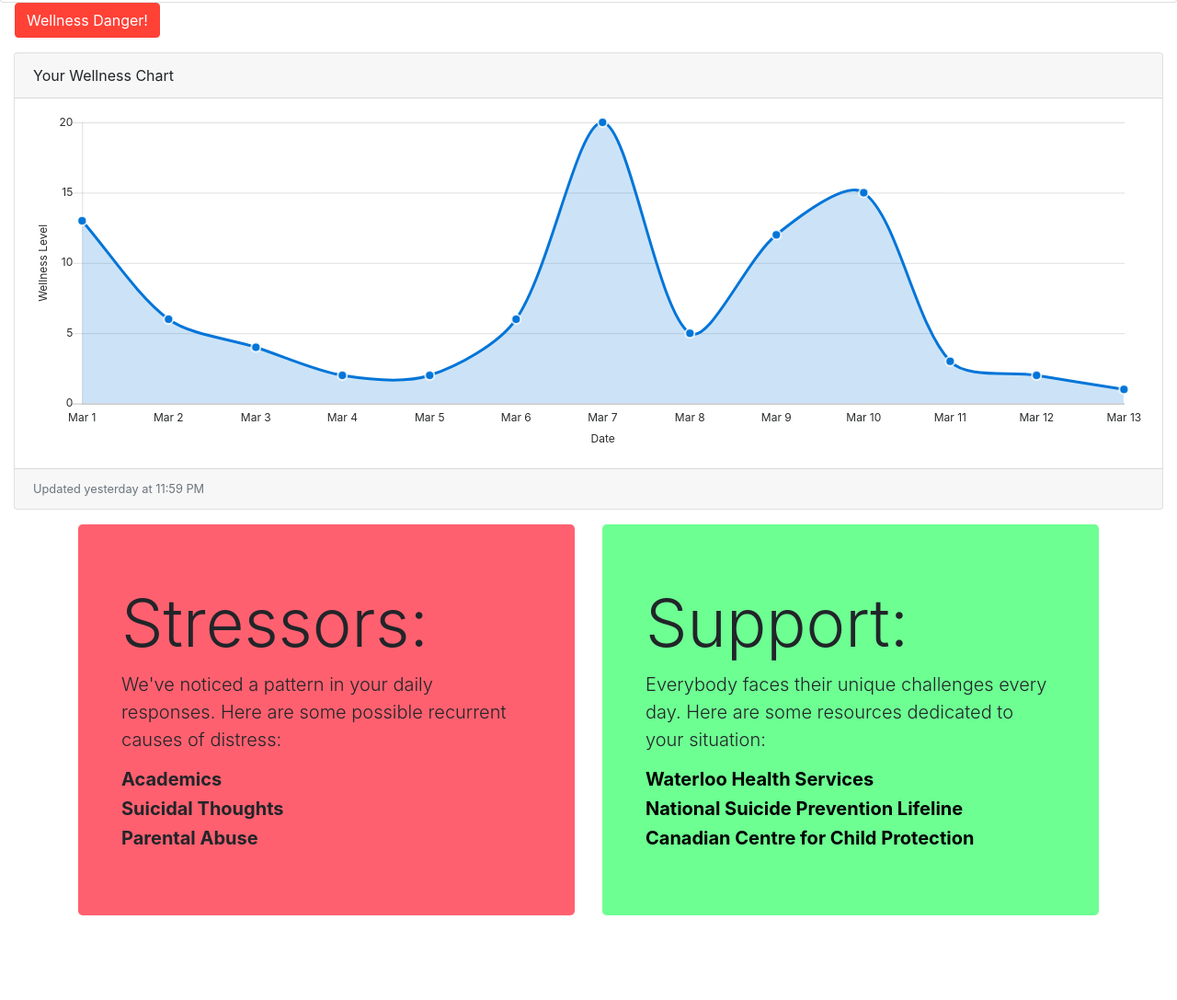
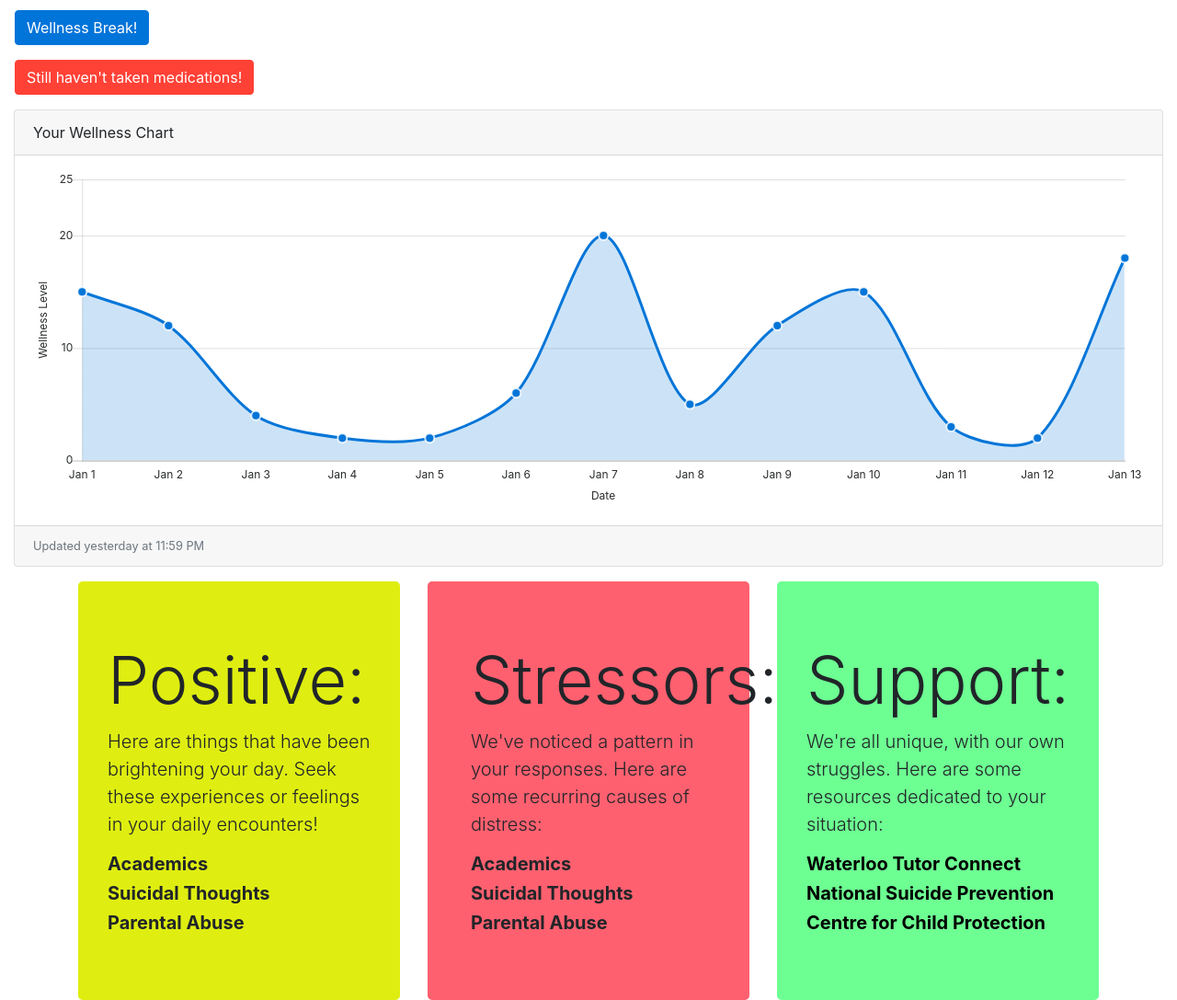
Before and after one commit to esun1999/StarterHacks2019, a website: page index.html in a window 1280 px wide. Shown: the part 1181-2268 px from the top of the page at 92% size. Before the commit the page ends 2176 px from the top, so only its background shows below. Drawn offline with nearby package versions, Linux system fonts and the light colour scheme.

Commit message:
Added still medications modal, positive words card

```diff
--- a/dashboard/js/demo/chart-area-demo.js
+++ b/dashboard/js/demo/chart-area-demo.js
@@ -7,7 +7,7 @@ var ctx = document.getElementById("myAreaChart");
 var myLineChart = new Chart(ctx, {
   type: 'line',
   data: {
-    labels: ["Mar 1", "Mar 2", "Mar 3", "Mar 4", "Mar 5", "Mar 6", "Mar 7", "Mar 8", "Mar 9", "Mar 10", "Mar 11", "Mar 12", "Mar 13"],
+    labels: ["Jan 1", "Jan 2", "Jan 3", "Jan 4", "Jan 5", "Jan 6", "Jan 7", "Jan 8", "Jan 9", "Jan 10", "Jan 11", "Jan 12", "Jan 13"],
     datasets: [{
       label: "Level",
       lineTension: 0.3,
@@ -20,7 +20,7 @@ var myLineChart = new Chart(ctx, {
       pointHoverBackgroundColor: "rgba(2,117,216,1)",
       pointHitRadius: 50,
       pointBorderWidth: 2,
-      data: [13, 6, 4, 2, 2, 6, 20, 5, 12, 15, 3, 2, 1],
+      data: [15, 12, 4, 2, 2, 6, 20, 5, 12, 15, 3, 2, 18],
     }],
   },
   options: {
@@ -47,7 +47,7 @@ var myLineChart = new Chart(ctx, {
         },
         ticks: {
           min: 0,
-          max: 20,
+          max: 25,
           maxTicksLimit: 5
         },
         gridLines: {
--- a/index.html
+++ b/index.html
@@ -11,7 +11,7 @@
 
 <body>
     <!-- Navigation Bar Template -->
-    <nav class="navbar navbar-expand-sm navbar-dark bg-dark">
+    <nav class="navbar navbar-expand-sm navbar-dark bg-primary fixed-top">
         <a href="#" class="navbar-brand">Wellness Daily</a>
         <button class="navbar-toggler" data-toggle="collapse" data-target="#navbarMenu">
             <span class="navbar-toggler-icon"></span>
@@ -37,7 +37,7 @@
             </ul>
         </div>
     </nav>
-    <div class="jumbotron" id="main-banner">
+    <div class="jumbotron bg-light" id="main-banner">
       <h1 class="display-4">January 13th, 2019</h1>
       <p class="lead"><i>"A healing model is defined by what you are becoming, not what you've been through. Lived experience is not a scar, it's a gift." - Louis Sorin</i></p>
     </div>
@@ -83,7 +83,7 @@
             </div>
         </div>
     </div>
-    <label for="stresses"><b>Rate how heavily you were affected by the following disorders:</b></label>
+    <label for="stresses"><b>Rate how heavily you were affected by the following disorders (1 = not at all, 5 = very strong):</b></label>
     <div class="form-check">
         <div class="row">
             <div class="col">
@@ -232,22 +232,40 @@
 </div>
 <div class="row">
     <div class="col">
-        <button id="danger" type="button" class="btn btn-danger" data-toggle="modal" data-target="#after-submit">Wellness Danger!</button>
+        <button id="danger" type="button" class="btn btn-primary" data-toggle="modal" data-target="#after-submit">Wellness Break!</button>
     </div>
 </div>
 <div class="modal fade" id="after-submit">
     <div class="modal-dialog">
         <div class="modal-content">
             <div class="modal-header">
-                <h2 class="modal-title">Let's talk about it!</h2>
+                <h2 class="modal-title">Just for you!</h2>
                 <button type="button" class="close" data-dismiss="modal"><span>&times;</span></button>
             </div>
             <div class="modal-body">
-                <p>We remembered you love dogs.. here's a picture!</p>
+                <p>We remembered you love dogs.. here's a cool picture!</p>
                 <img src="dog.jpg" alt="Dog">
-                <p>Contact Dr. House to schedule a meeting.</p>
-                <p>Also, check out Resources in the navigation bar for more info!</p>
-                <p>It gets better.</p>
+                <p>Always remember, it gets better.</p>
+            </div>
+        </div>
+    </div>
+</div>
+<div class="row">
+    <div class="col">
+        <button id="takeMeds" type="button" class="btn btn-danger" data-toggle="modal" data-target="#after-submit">Still haven't taken medications!</button>
+    </div>
+</div>
+<div class="modal fade" id="after-submit">
+    <div class="modal-dialog">
+        <div class="modal-content">
+            <div class="modal-header">
+                <h2 class="modal-title">Just for you!</h2>
+                <button type="button" class="close" data-dismiss="modal"><span>&times;</span></button>
+            </div>
+            <div class="modal-body">
+                <p>We remembered you love dogs.. here's a cool picture!</p>
+                <img src="dog.jpg" alt="Dog">
+                <p>Always remember, it gets better.</p>
             </div>
         </div>
     </div>
@@ -268,28 +286,40 @@
 </div>
     <div class="container">
         <div class="row">
-            <div class="col">
-                <div class="jumbotron" id="stressors">
-                  <div class="container">
-                    <h1 class="display-3">Stressors:</h1>
-                    <p class="lead">We've noticed a pattern in your daily responses. Here are some possible recurrent causes of distress: </p>
+            <div class="col-4">
+                <div class="jumbotron" id="positive">
+                  <div class="fluid-container">
+                    <h1 class="display-3">Positive:</h1>
+                    <p class="lead">Here are things that have been brightening your day. Seek these experiences or feelings in your daily encounters!</p>
                     <h2 class="lead font-weight-bold">Academics</h2>
                     <h2 class="lead font-weight-bold">Suicidal Thoughts</h2>
                     <h2 class="lead font-weight-bold">Parental Abuse</h2>
                   </div>
                 </div>
             </div>
-            <div class="col">
-                <div class="jumbotron" id="support">
+            <div class="col-4">
+                <div class="jumbotron" id="stressors">
                   <div class="container">
-                    <h1 class="display-3">Support:</h1>
-                    <p class="lead">Everybody faces their unique challenges every day. Here are some resources dedicated to your situation: </p>
-                    <h2 class="lead font-weight-bold"><a href="https://uwaterloo.ca/campus-wellness/health-services" target="_blank">Waterloo Health Services</a></h2>
-                    <h2 class="lead font-weight-bold"><a href="https://suicidepreventionlifeline.org/" target="_blank">National Suicide Prevention Lifeline</a></h2>
-                    <h2 class="lead font-weight-bold"><a href="https://www.protectchildren.ca/en/" target="_blank">Canadian Centre for Child Protection</a></h2>
+                    <h1 class="display-3">Stressors:</h1>
+                    <p class="lead">We've noticed a pattern in your responses. Here are some recurring causes of distress: </p>
+                    <h2 class="lead font-weight-bold">Academics</h2>
+                    <h2 class="lead font-weight-bold">Suicidal Thoughts</h2>
+                    <h2 class="lead font-weight-bold">Parental Abuse</h2>
                   </div>
                 </div>
             </div>
+            <div class="col-4">
+                <div class="jumbotron" id="support">
+                  <div class="fluid-container">
+                    <h1 class="display-3">Support:</h1>
+                    <p class="lead">We're all unique, with our own struggles. Here are some resources dedicated to your situation: </p>
+                    <h2 class="lead font-weight-bold"><a href="https://uwaterloo.ca/student-success/tutor-connect" target="_blank">Waterloo Tutor Connect</a></h2>
+                    <h2 class="lead font-weight-bold"><a href="https://suicidepreventionlifeline.org/" target="_blank">National Suicide Prevention</a></h2>
+                    <h2 class="lead font-weight-bold"><a href="https://www.protectchildren.ca/en/" target="_blank">Centre for Child Protection</a></h2>
+                  </div>
+                </div>
+            </div>
+
         </div>
     </div>
 
--- a/styles.css
+++ b/styles.css
@@ -5,6 +5,11 @@
 	margin-right: 1em;
 }
 #danger{
+	margin-left: 1em;
+	margin-bottom: 1em;
+	margin-top: 1em;
+}
+#takeMeds{
 	margin-left: 1em;
 	margin-bottom: 1em;
 }
@@ -17,6 +22,12 @@
 #support{
 	background-color: #6DFF92;
 }
+#positive{
+	background-color: #DFEE10;
+}
 a {
   color: black;
 }
+#main-banner{
+	margin-top: 3em;
+}
```
